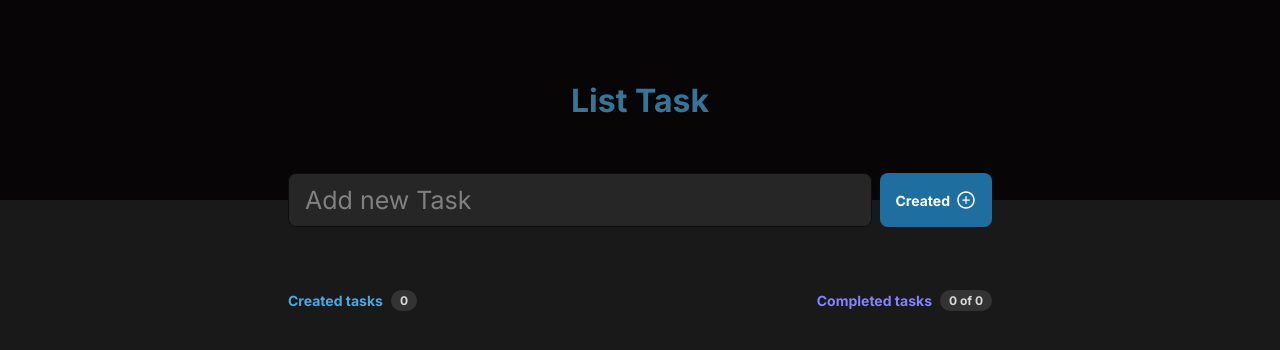
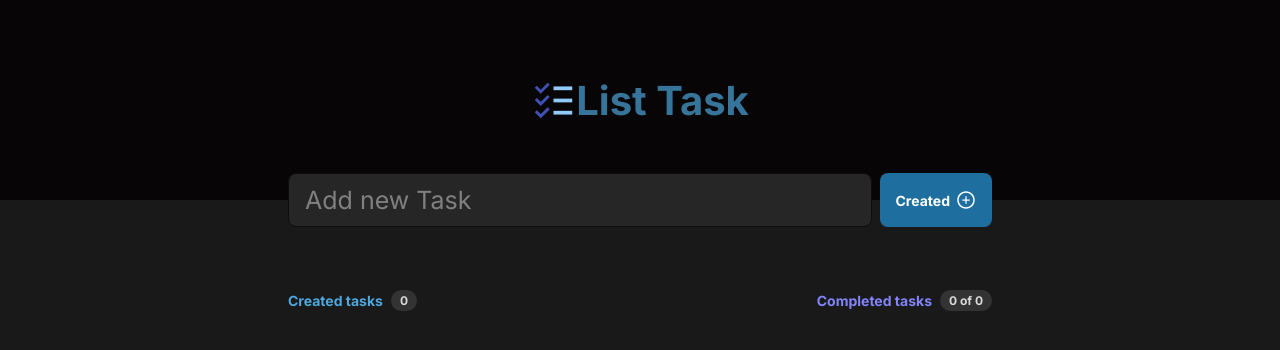
Before and after one commit to Garritha/my-react-task-list, a React (Vite) app: page /tasks in a window 1280 px wide. Shown: the top 350 px of the page. Built offline with nearby package versions, Linux system fonts and the light colour scheme.

Commit message:
se agregaron estilo a task realizadas y icono header

```diff
--- a/src/components/Header/header.module.css
+++ b/src/components/Header/header.module.css
@@ -8,7 +8,15 @@
 }
 .title {
   color: #377499;
+  height: 100%;
+  padding: 0 16px;
+  display: flex;
+  align-items: center;
+  font-weight: 700;
+  font-size: 40px;
 }
+
+
 
 .newTaskForm {
   position: absolute;
@@ -34,6 +42,7 @@
 
 .newTaskForm input::placeholder {
   color: #808080;
+
 }
 
 .newTaskForm button {
--- a/src/components/Header/index.jsx
+++ b/src/components/Header/index.jsx
@@ -1,6 +1,7 @@
 
 import styles from './header.module.css';
 import { AiOutlinePlusCircle } from 'react-icons/ai';
+import {  FcTodoList   } from 'react-icons/fc';
 import { useState } from 'react';
 
 export function Header({ handleAddTask }) {
@@ -23,7 +24,7 @@ export function Header({ handleAddTask }) {
 
   return (
     <header className={styles.header}>
-      <h1 className={styles.title}>List Task</h1>
+      <h1 className={styles.title}> <FcTodoList  size={45} /> List Task </h1>
 
       <form onSubmit={handleSubmit} className={styles.newTaskForm}>
         <input placeholder="Add new Task" type="text" onChange={onChangeTitle} value={title} />
--- a/src/components/Task/task.module.css
+++ b/src/components/Task/task.module.css
@@ -18,8 +18,9 @@
 }
 
 p.textCompleted {
-  color: #808080;
+  color: #1d39dd;
   text-decoration: line-through;
+
 }
 
 .checkContainer {
```
